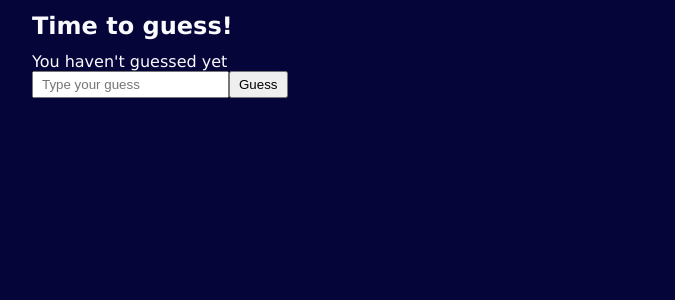
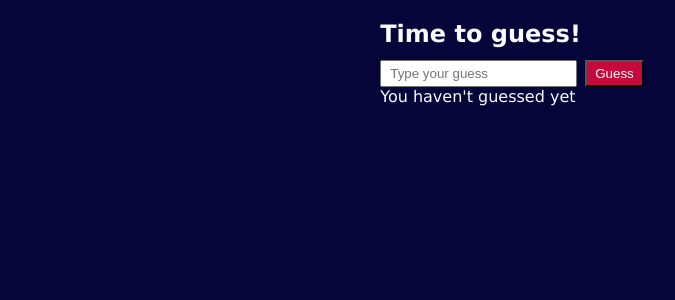
Before and after one commit to thinkle-iacs/mash-game-starter, a React (Vite) app: page / in a window 1280 px wide. Shown: the top 300 px of the page, without its empty margins (128-803 px from the left). Built offline with nearby package versions, Linux system fonts and the light colour scheme.

Commit message:
Full mini-demo

```diff
--- a/src/App.css
+++ b/src/App.css
@@ -2,6 +2,9 @@ body {
     background-color: #05053a;
     color: #fafaff;
     font-family: Verdana, Geneva, Tahoma, sans-serif;
+    display: grid;
+    place-content: center;
+    overflow-y: auto;
 }
 h1,h2,h3,h4,h5,h6,p {
     margin-block: 0.5em;
@@ -14,3 +17,16 @@ input,button {
     padding-inline: 8px;;
     padding-block: 4px;
 }
+button {
+    background: #c6093b;
+    color: white;
+}
+.row {
+    display: flex;
+    gap: 8px;
+}
+.col {
+    display: flex;
+    gap: 8px;
+    flex-direction: column;
+}
--- a/src/App.jsx
+++ b/src/App.jsx
@@ -1,10 +1,34 @@
 import { useState } from "react";
 import "./App.css";
 
+let answers = [
+  'react','JavaScript','programming','state','events'
+];
+
 const App = () => {
+  const [answer, setAnswer] = useState('react');
+  const [correct, setCorrect] = useState(false);
   const [guesses,setGuesses] = useState([]);
   const [nextGuess,setNextGuess] = useState("");
 
+  // actions
+  const applyGuess = () => {
+    setGuesses([...guesses,nextGuess]);
+    setNextGuess("");
+    if (nextGuess === answer) {
+      setCorrect(true);
+    }
+  }
+  const restart = () => {
+    setGuesses([]);
+    setNextGuess("");
+    setCorrect(false);
+    setAnswer(
+      answers[Math.floor(Math.random()*answers.length)]
+    );
+  }
+
+  // render parts of our output...
   const renderGuesses = (guesses) => {
     if (guesses.length > 0) {
       let renderedGuesses = [];
@@ -16,16 +40,23 @@ const App = () => {
       return <div>You haven't guessed yet</div>;
     }
   }
-  const applyGuess = () => {
-    setGuesses([...guesses,nextGuess]);
-    setNextGuess("");
+  const renderFeedback = () => {
+    if (correct) {
+      return (
+        <div>
+          <h2>OMG, you got it right!</h2>
+          <button onClick={restart}>Reset Game</button>
+        </div>
+      )
+    } else {
+      return renderGuesses(guesses);
+    }
   }
 
-  return <main>
+  return (
+  <main>
     <h2>Time to guess!</h2>
-    <div>
-      {renderGuesses(guesses)}
-    </div>
+    <div className="row">
       <input
         onChange={(e) => setNextGuess(e.target.value)}
         onKeyDown={(e) => {
@@ -37,7 +68,14 @@ const App = () => {
         placeholder="Type your guess"
       />
       <button onClick={()=>applyGuess()}>Guess</button>
-  </main>;
+    </div>
+    <div>
+      {renderFeedback()}
+    </div>
+
+
+  </main>
+  );
 };
 
 export default App;
```
Lines whose indentation alone changed are shown as unchanged.
